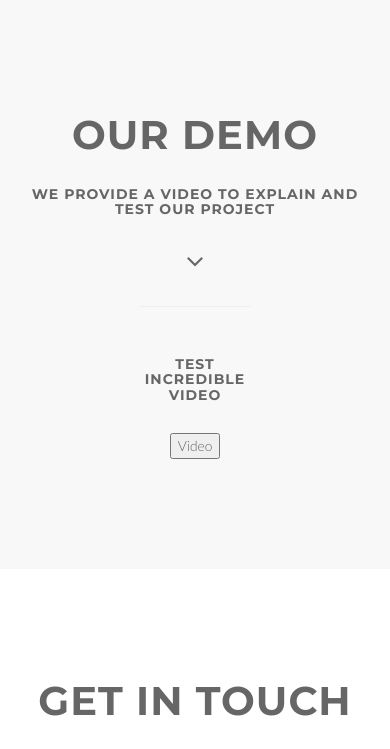
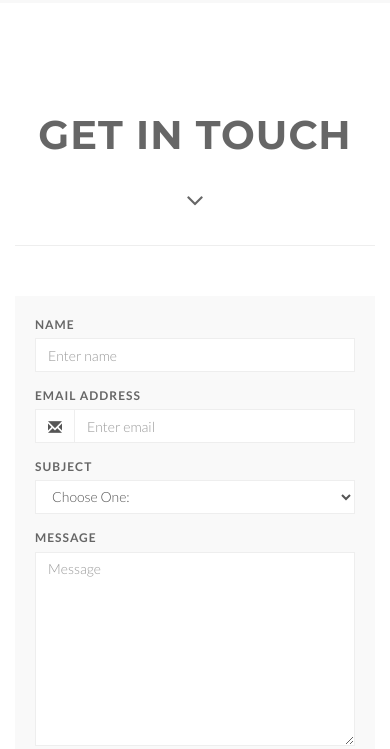
Before and after one commit to yacine180496/SmartHM, a plain HTML site: page index.html in a window 390 px wide. Shown: the part 4279-5028 px from the top of the page. Drawn offline with Linux system fonts and the light colour scheme.

Commit message:
Revert ""final""
This reverts commit 885c6fced54463503d3b963585561695109f3a46.

```diff
--- a/css/style.css
+++ b/css/style.css
@@ -804,10 +804,3 @@ Parallax
     margin-right: auto;
     width: 8em
 }
-
-
-.container34{
-    margin-left: auto ;
-    margin-right: auto;
-    width: 8em ;
-}
--- a/index.html
+++ b/index.html
@@ -45,7 +45,6 @@
         <li><a href="#about">About</a></li>
 		<li><a href="#service">Service</a></li>
 		<li><a href="#project">Project</a></li>
-		<li><a href="#project">Demo</a></li>
 		<li><a href="#contact">Contact</a></li>
 
       </ul>
@@ -241,7 +240,7 @@
 	<!-- /Section: services -->
 
 
-		<!-- Section: Project-->
+		<!-- Section: Porject-->
 		<section id="#project" class="home-section text-center bg-gray">
 
 			<div class="heading-about">
@@ -287,50 +286,6 @@
 			</div>
 		</section>
 		<!-- /Section: Project-->
-
-		<!-- Section: DEMO-->
-		<section id="#demo" class="home-section text-center bg-gray">
-
-			<div class="heading-about">
-				<div class="container">
-				<div class="row">
-					<div class="col-lg-8 col-lg-offset-2">
-						<div class="wow bounceInDown" data-wow-delay="0.4s">
-						<div class="section-heading">
-						<h2>Our Demo</h2>
-						<h5>We provide a video to explain and test our project</h5>
-						<i class="fa fa-2x fa-angle-down"></i>
-
-						</div>
-						</div>
-					</div>
-				</div>
-				</div>
-			</div>
-			<div class="container34">
-			<div class="row">
-				<div class="col-lg-2 col-lg-offset-5">
-					<hr class="marginbot-50">
-				</div>
-			</div>
-			<div class="row">
-				<div class="col-sm-3 col-md-3">
-					<div class="wow fadeInLeft" data-wow-delay="0.2s">
-					<div class="service-box">
-						<div class="project-desc">
-							<h5>Test<br>Incredible Video</h5>
-						<!--<embed src="https://youtu.be/MvsAKS5YD3A" autostart="false" height="600" width="1000" /> -->
-						<form action="https://youtu.be/MvsAKS5YD3A" target="download" >
-							<button class="button is-link is-light">Video</button>
-						</form>
-						</div>
-					</div>
-					</div>
-				</div>
-			</div>
-			</div>
-		</section>
-		<!-- /Section: DEMO-->
 
 
 
@@ -451,7 +406,7 @@
 						</a>
 					</div>
 					</div>
-					<p>&copy;Copyright 2021 - Smart Home Monitoring. All rights reserved. <a href="http://bootstraptaste.com/">Bootstrap Themes</a> by BootstrapTaste</p>
+					<p>&copy;Copyright 2014 - Squad. All rights reserved. <a href="http://bootstraptaste.com/">Bootstrap Themes</a> by BootstrapTaste</p>
                     <!--
                         All links in the footer should remain intact.
                         Licenseing information is available at: http://bootstraptaste.com/license/
```
